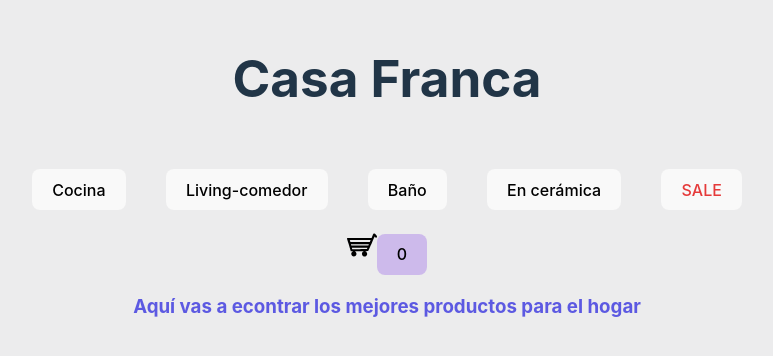
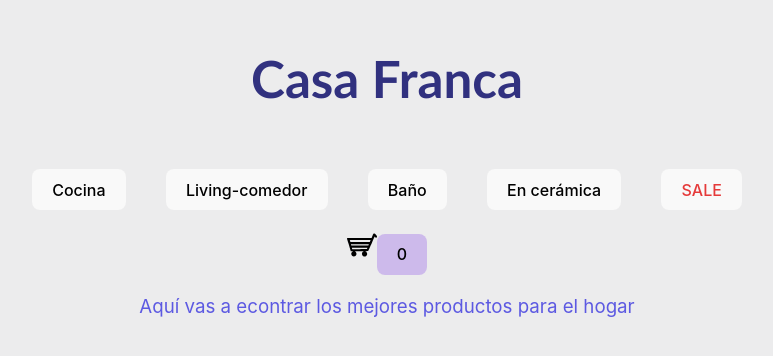
Before and after one commit to mapia-b/Proyecto-React, a React (Vite) app: page / in a window 1280 px wide. Shown: the part 226-582 px from the top of the page, without its empty margins (253-1026 px from the left). Built offline with nearby package versions, Linux system fonts and the light colour scheme.

Commit message:
cambios preentrega

```diff
--- a/src/App.css
+++ b/src/App.css
@@ -4,8 +4,9 @@ body {
 
   h3{
     color: rgba(56, 53, 223, 0.801);
+    font-weight: 400;
+    }
 
-  }
 #root {
   max-width: 1280px;
   margin: 0 auto;
--- a/src/components/NavBar/NavBar.jsx
+++ b/src/components/NavBar/NavBar.jsx
@@ -9,7 +9,7 @@ const NavBar = () => {
             <button className={classes.boton}>Living-comedor</button>
             <button className={classes.boton}>Baño</button>
             <button className={classes.boton}>En cerámica</button>
-            <button className={classes.boton} style={{color:'rgba(226, 26, 26, 0.856)'}}>SALE</button>
+           <button className={classes.boton + " " + classes.sale}>SALE</button>
         </nav>
     )
 }
--- a/src/components/NavBar/NavBar.module.css
+++ b/src/components/NavBar/NavBar.module.css
@@ -1,4 +1,20 @@
 .boton {
     margin: 20px;
+    &:hover {
+        background-color: rgba(135, 159, 219, 0.308);
+
+    }
 
 }
+
+.sale {
+    color: rgba(226, 26, 26, 0.856);
+      &:hover {
+        transform: scale(1.3);
+    }
+}
+
+h1{
+    font-family:'Gill Sans', 'Gill Sans MT', Calibri, 'Trebuchet MS', sans-serif;
+    color: rgba(4, 4, 100, 0.808)
+}
```
